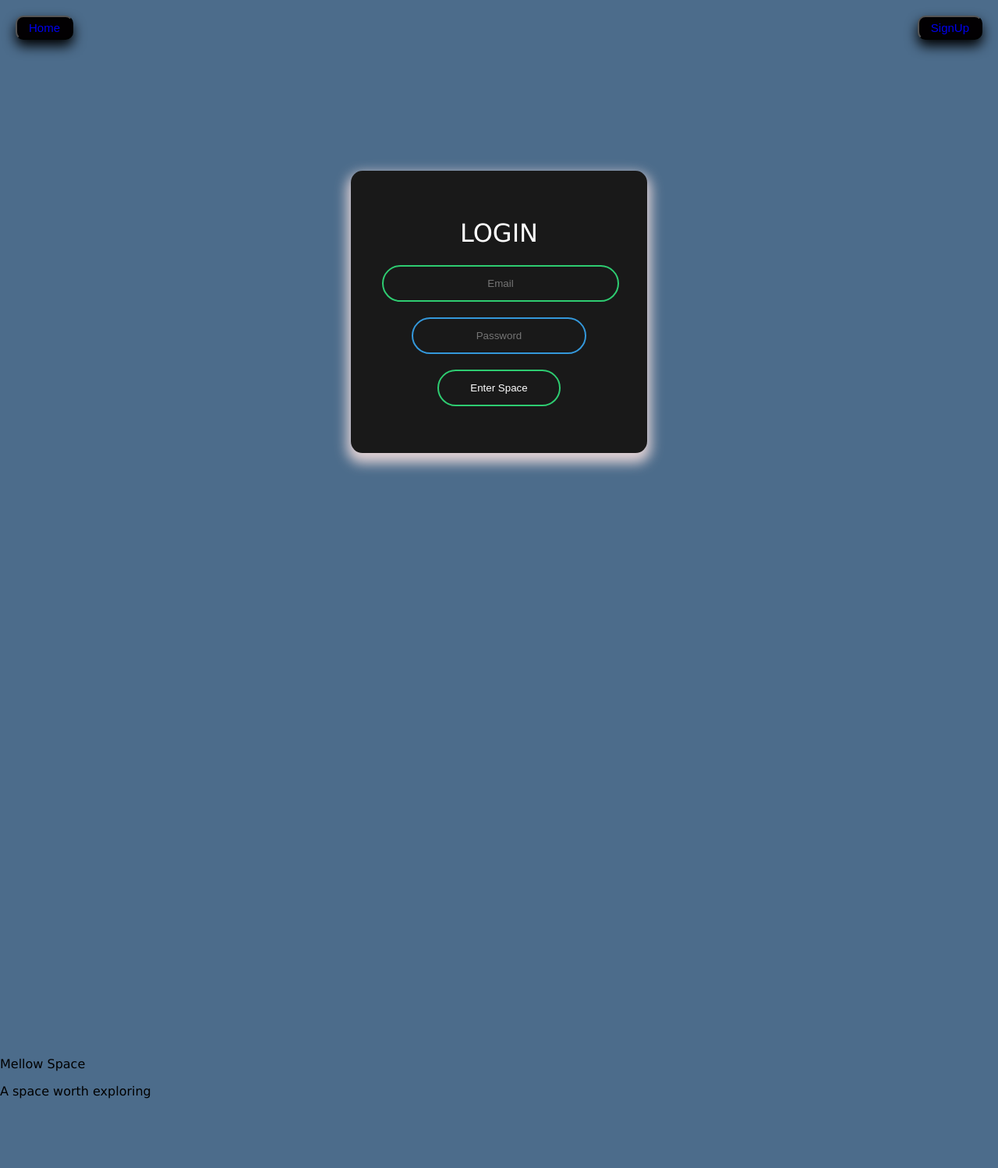
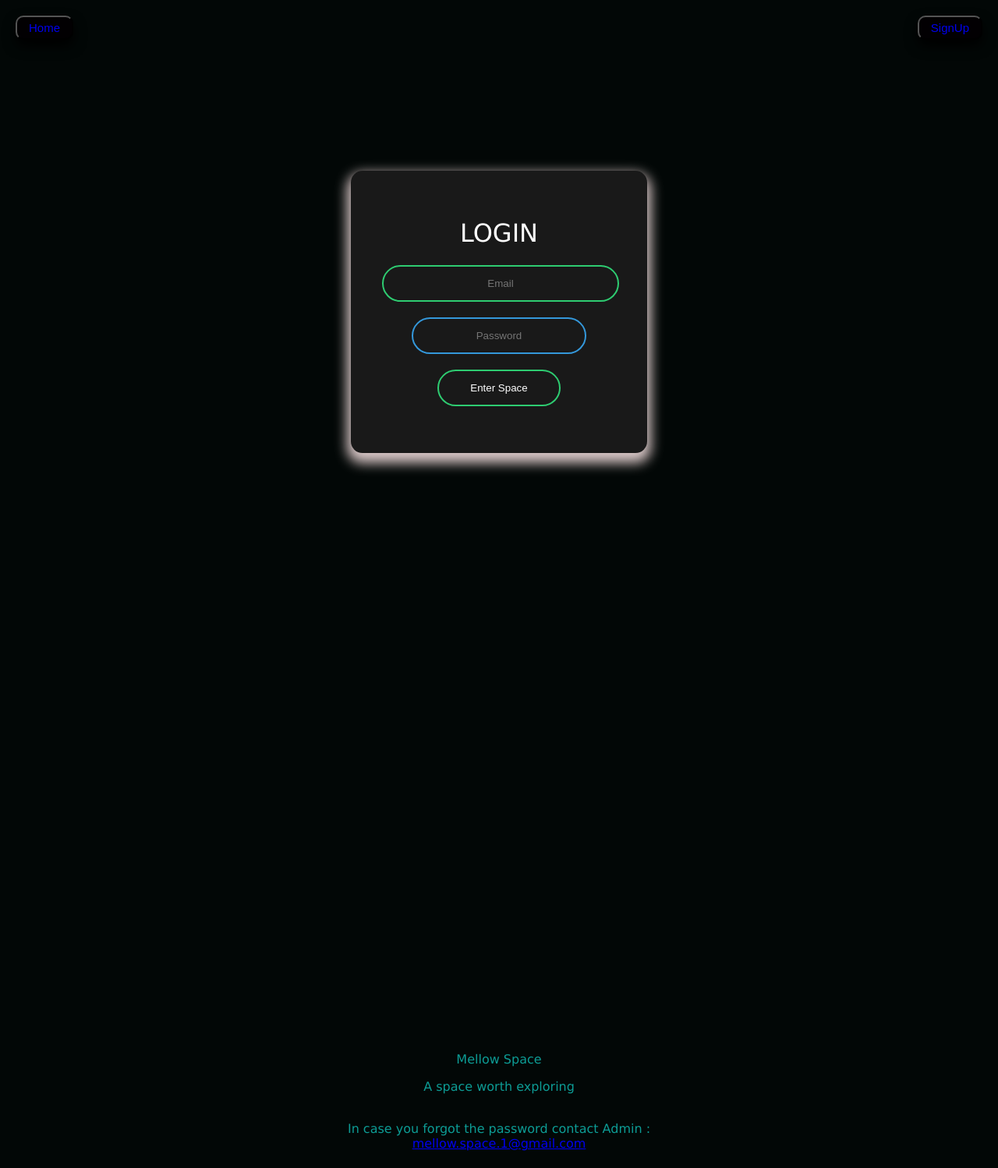
Before and after one commit to SVAP-Case/Mellow-Space, a Flask app: page /login in a window 1280 px wide. Shown: the whole page at 78% size. Before the commit the page ends 1409 px from the top, so only its background shows below. Run offline with Flask 2, Linux system fonts and the light colour scheme.

Commit message:
Added footer

```diff
--- a/mellow-space/templates/login.html
+++ b/mellow-space/templates/login.html
@@ -4,6 +4,14 @@
         <meta charset="utf-8">
         <title>َLogin</title>
         <link rel="stylesheet" href="../static/login.css">
+         <style>
+            footer {
+              text-align: center;
+              padding: 3px;
+              background-color: rgb(2, 7, 6);
+              color: rgb(13, 156, 149);
+            }
+            </style>
     </head>
     <body>
         <button style="font-family:fantasy; font-size: 15px; background-color:rgb(2, 0, 2); padding: 5px 15px; float: left; margin: 20px; border-radius: 10px; box-shadow: 0 8px 16px  0;"><a href="/" style="text-decoration: none;">Home</a></button>
@@ -33,6 +41,9 @@
             </p>
             </span>
         </div>
-    </footer>
+    <footer>
+            <p>In case you forgot the password contact Admin :<br>
+            <a href="mellow.space.1@gmail.com">mellow.space.1@gmail.com</a></p>
+          </footer>
     </body>
 </html>
```
